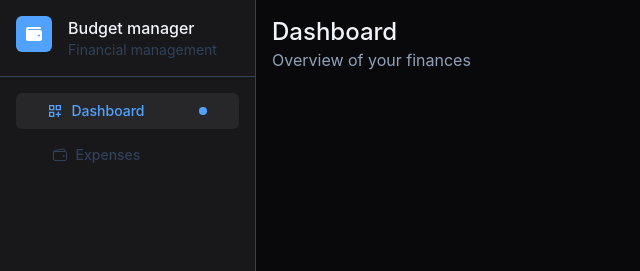
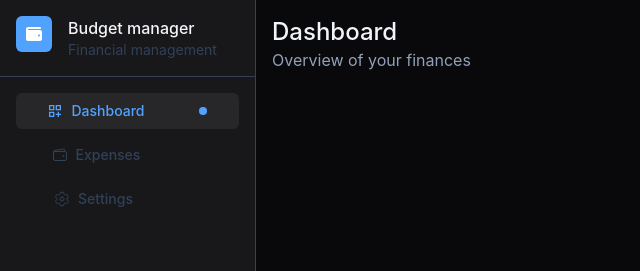
Before and after one commit to Itslucassantos/budget-manager, a React (Vite) app: page /dashboard in a window 1280 px wide. Shown: the top 271 px of the page, without its empty margins (0-640 px from the left). Built offline with nearby package versions, Linux system fonts and the light colour scheme.

Commit message:
Created the settings page.

```diff
--- a/src/App.tsx
+++ b/src/App.tsx
@@ -1,6 +1,7 @@
 import { createBrowserRouter, Navigate } from "react-router-dom";
 import { Dashboard } from "./pages/dashboard";
 import { Expenses } from "./pages/expenses";
+import { Settings } from "./pages/settings";
 
 const router = createBrowserRouter([
   {
@@ -15,6 +16,10 @@ const router = createBrowserRouter([
     path: "/expenses",
     element: <Expenses />,
   },
+  {
+    path: "/settings",
+    element: <Settings />,
+  },
 ]);
 
 export { router };
--- a/src/components/mobileMenu/index.tsx
+++ b/src/components/mobileMenu/index.tsx
@@ -5,6 +5,7 @@ import { IoMenu } from "react-icons/io5";
 import { FaWallet } from "react-icons/fa6";
 import { MdOutlineDashboardCustomize } from "react-icons/md";
 import { IoWalletOutline } from "react-icons/io5";
+import { IoSettingsOutline } from "react-icons/io5";
 
 export function MobileMenu() {
   const [open, setOpen] = useState(false);
@@ -86,6 +87,25 @@ export function MobileMenu() {
                         className={`${pathname === "/expenses" ? "rounded-full bg-blue-400 w-2 h-2" : ""}`}
                       ></div>
                     </div>
+
+                    <div
+                      className={`${pathname === "/settings" ? "bg-zinc-800 text-blue-400" : "text-slate-700 hover:bg-zinc-800 hover:text-slate-100"} p-2 rounded-md flex gap-2 items-center justify-around`}
+                    >
+                      <div className="flex gap-2 items-center">
+                        <IoSettingsOutline width={13} height={13} />
+                        <Link
+                          to="/settings"
+                          className="font-medium text-sm"
+                          onClick={() => setOpen(false)}
+                        >
+                          Settings
+                        </Link>
+                      </div>
+
+                      <div
+                        className={`${pathname === "/settings" ? "rounded-full bg-blue-400 w-2 h-2" : ""}`}
+                      ></div>
+                    </div>
                   </div>
                 </div>
               </DialogPanel>
--- a/src/components/sidebarDesktop/index.tsx
+++ b/src/components/sidebarDesktop/index.tsx
@@ -1,7 +1,7 @@
 import { NavLink, useLocation } from "react-router-dom";
 import { FaWallet } from "react-icons/fa6";
 import { MdOutlineDashboardCustomize } from "react-icons/md";
-import { IoWalletOutline } from "react-icons/io5";
+import { IoSettingsOutline, IoWalletOutline } from "react-icons/io5";
 
 export function SidebarDesktop() {
   const { pathname } = useLocation();
@@ -51,6 +51,21 @@ export function SidebarDesktop() {
             className={`${pathname === "/expenses" ? "rounded-full bg-blue-400 w-2 h-2" : ""}`}
           ></div>
         </div>
+
+        <div
+          className={`${pathname === "/settings" ? "bg-zinc-800 text-blue-400" : "text-slate-700 hover:bg-zinc-800 hover:text-slate-100"} p-2 rounded-md flex gap-2 items-center justify-around`}
+        >
+          <div className="flex gap-2 items-center">
+            <IoSettingsOutline width={13} height={13} />
+            <NavLink to="/settings" className="font-medium text-sm">
+              Settings
+            </NavLink>
+          </div>
+
+          <div
+            className={`${pathname === "/settings" ? "rounded-full bg-blue-400 w-2 h-2" : ""}`}
+          ></div>
+        </div>
       </div>
     </div>
   );
--- /dev/null
+++ b/src/pages/settings/index.tsx
@@ -0,0 +1,24 @@
+import { MobileMenu } from "../../components/mobileMenu";
+import { SidebarDesktop } from "../../components/sidebarDesktop";
+
+export function Settings() {
+  return (
+    <div className="flex flex-col md:flex-row min-h-screen">
+      <MobileMenu />
+      <SidebarDesktop />
+
+      <div className="flex-1 min-w-0 p-4">
+        <div className="flex">
+          <div>
+            <h1 className="text-lg md:text-2xl text-slate-100 font-medium">
+              Settings
+            </h1>
+            <p className="text-sm md:text-base text-slate-400">
+              Manage your account and integrations
+            </p>
+          </div>
+        </div>
+      </div>
+    </div>
+  );
+}
```
